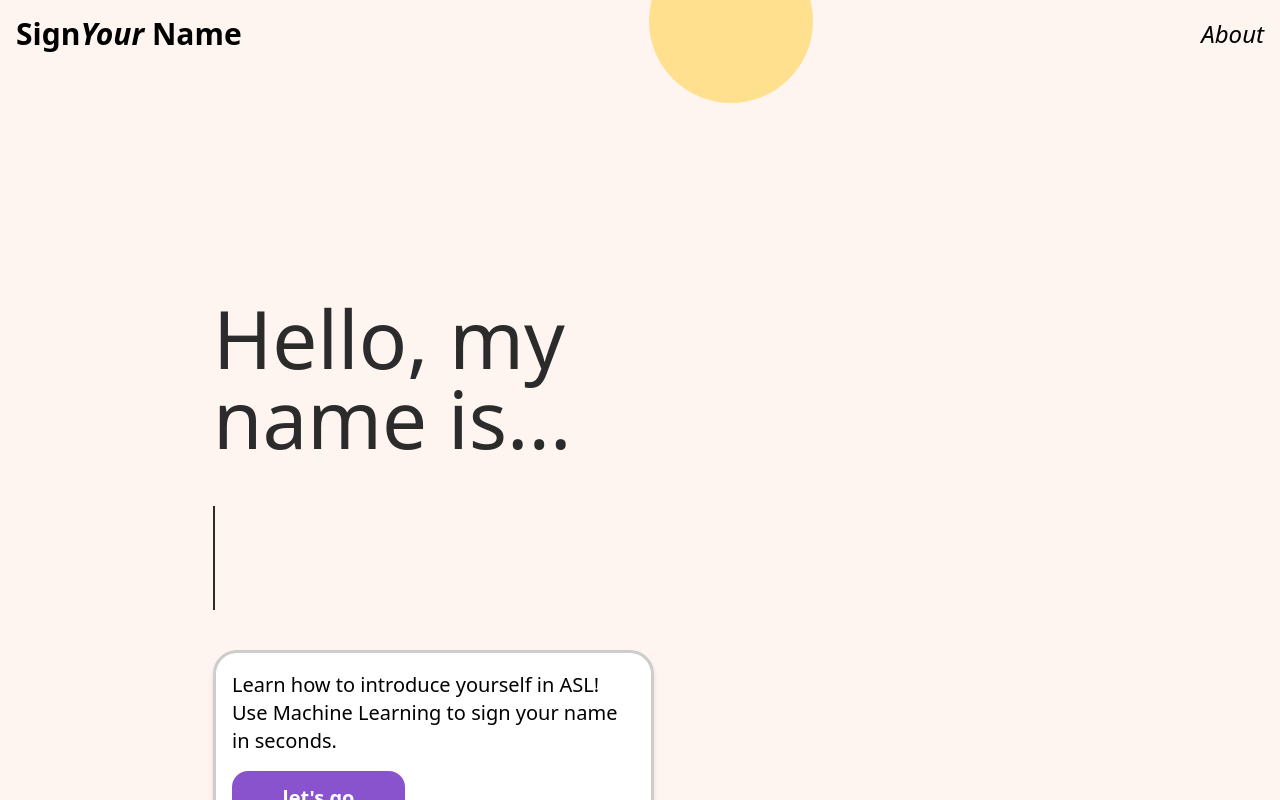
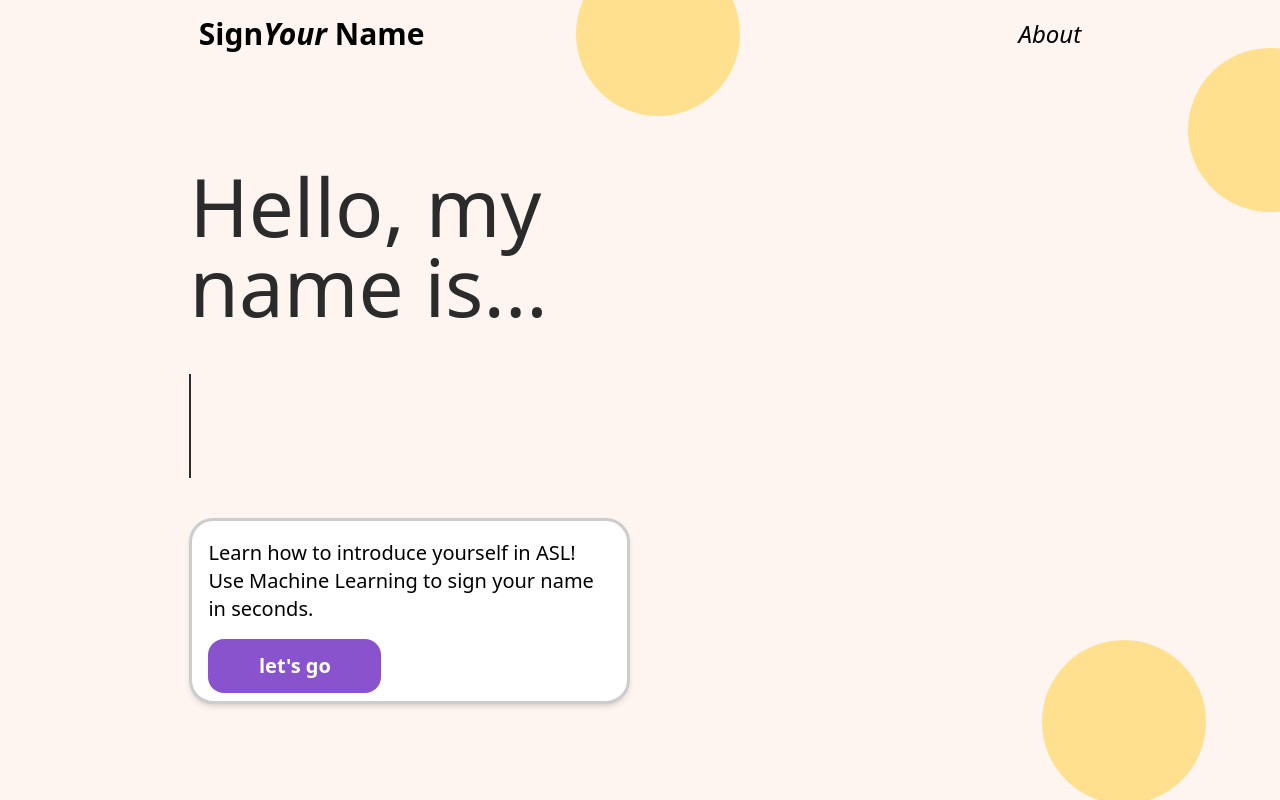
Before and after one commit to nasi-goreng/SignYourName.io, a React (Vite) app: page / in a window 1280 px wide. Built offline with nearby package versions, Linux system fonts and the light colour scheme.

Commit message:
made positions relative

```diff
--- a/src/components/Header.jsx
+++ b/src/components/Header.jsx
@@ -7,10 +7,14 @@ const Header = () => {
 
   return (
     <header className="absolute top-0 left-0 right-0 p-4 flex justify-between items-center bg-transparent z-10">
-      <Link to="/" className={`text-3xl font-semibold ${isAboutPage ? 'text-white' : 'text-black'}`}>
+      <Link
+        to="/"
+        className={`text-3xl font-semibold ${isAboutPage ? 'text-white' : 'text-black'}`}
+        style={{ position: 'relative', left: '14.65%' }}
+      >
         Sign<i>Your </i>Name
       </Link>
-      <nav>
+      <nav style={{ position: 'relative', right: '14.65%' }}>
         {location.pathname !== '/' && (
           <Link to="/" className={`mr-4 text-2xl font-medium ${isAboutPage ? 'text-white' : 'text-black'}`}>
             Home
--- a/src/components/HomePage.jsx
+++ b/src/components/HomePage.jsx
@@ -3,16 +3,19 @@ import Button from './Button';
 import AnimatedCircle from './AnimatedCircle';
 
 const HomePage = () => {
-  const positionA = { top: -61, left: 649 };
-  const positionB = { top: 815, left: 1172 };
-  const positionC = { top: 61, left: 1336 };
+  // const positionA = { top: -61, left: 649 };
+  // const positionB = { top: 815, left: 1172 };
+  // const positionC = { top: 61, left: 1336 };
+  const positionA = { top: '-6%', left: '45%' };
+  const positionB = { top: '80%', left: '81.4%' };
+  const positionC = { top: '6%', left: '92.8%' };
 
   return (
     <div className="min-h-screen bg-[#FEF5F1] flex flex-col items-center justify-center relative overflow-hidden">
       <AnimatedCircle initialPosition={positionA} targetPosition={positionC} delay={0.2} />
       <AnimatedCircle initialPosition={positionB} targetPosition={positionA} delay={0.2} />
       <AnimatedCircle initialPosition={positionC} targetPosition={positionB} delay={0.2} />
-      <div className="text-left w-[441px] h-[512px] absolute top-[298px] left-[213px] gap-[32px] flex flex-col items-start">
+      <div className="text-left w-[441px] h-[512px] absolute top-[20.8%] left-[14.8%] gap-[32px] flex flex-col items-start">
         <h1 className="text-[80px] font-[450] leading-[80px] text-[#2B2B2B] mb-4">Hello, my name is...</h1>
         <div className="relative">
           <div className="animate-blink w-[2px] h-[104px] bg-[#2B2B2B] absolute top-0"></div>
--- a/src/components/ReadyPage.jsx
+++ b/src/components/ReadyPage.jsx
@@ -3,9 +3,13 @@ import Button from './Button';
 import AnimatedCircle from './AnimatedCircle';
 
 const ReadyPage = () => {
-  const positionA = { top: -61, left: 649 };
-  const positionB = { top: 815, left: 1172 };
-  const positionC = { top: 61, left: 1336 };
+  // const positionA = { top: -61, left: 649 };
+  // const positionB = { top: 815, left: 1172 };
+  // const positionC = { top: 61, left: 1336 };
+
+  const positionA = { top: '-6%', left: '45%' };
+  const positionB = { top: '80%', left: '81.4%' };
+  const positionC = { top: '6%', left: '92.8%' };
 
   return (
     <div className="min-h-screen bg-cream flex flex-col items-center justify-center">
```
